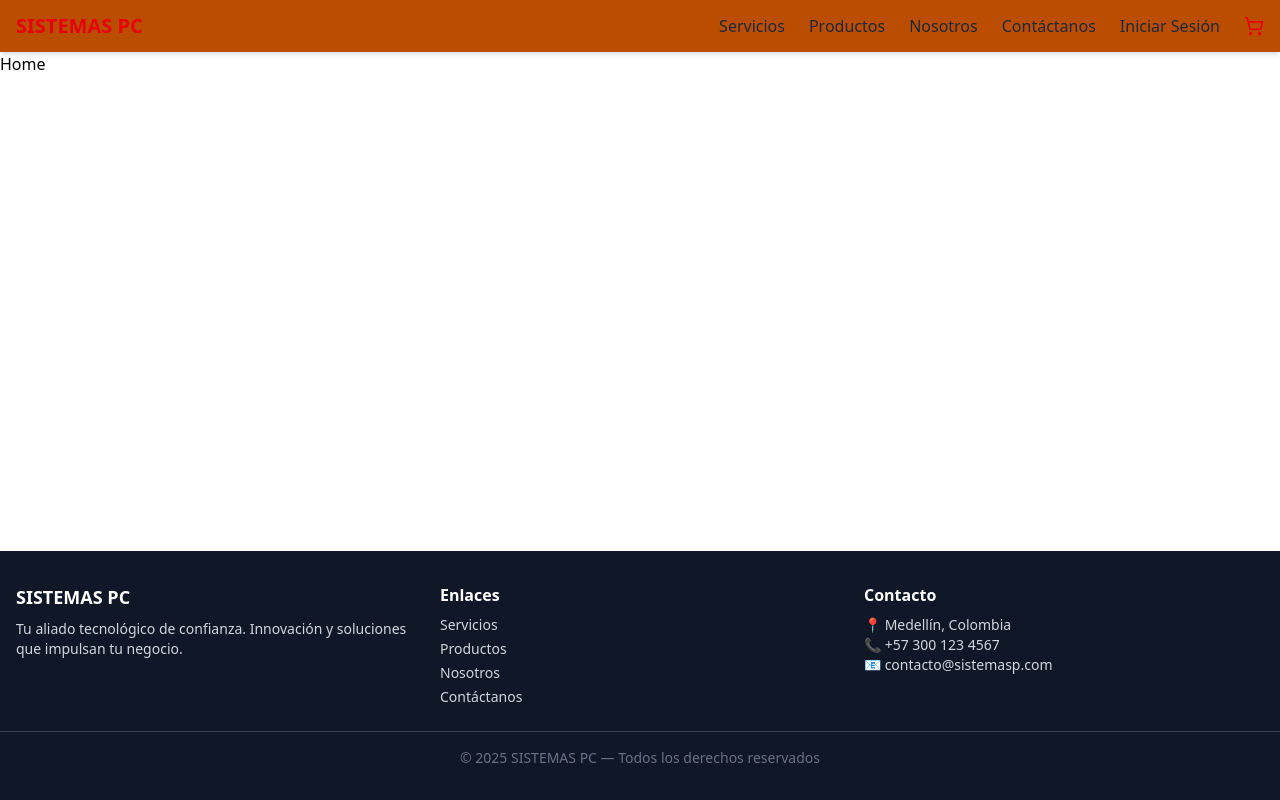
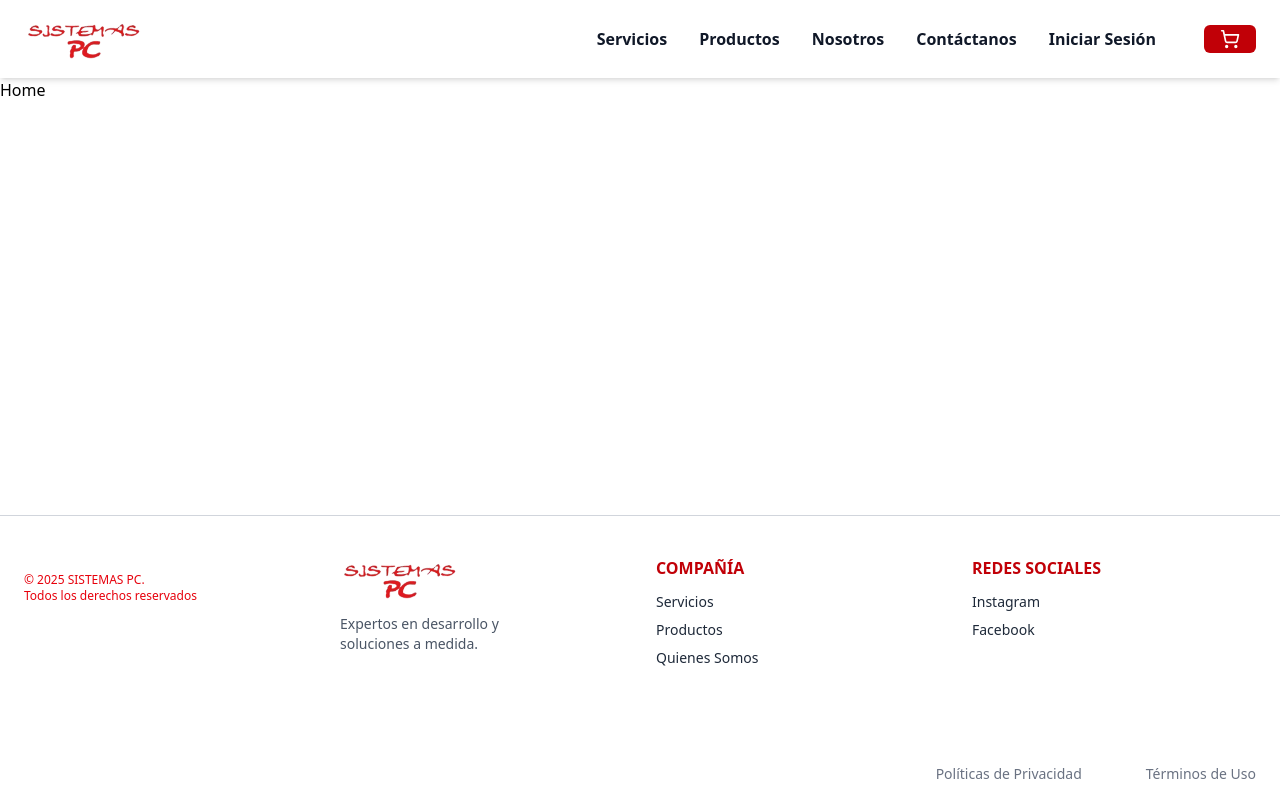
Before and after one commit to Vertecx-CRM/web, a Next.js app in the folder frontend/: page / in a window 1280 px wide. Built offline with nearby package versions, Linux system fonts and the light colour scheme.

Commit message:
feat: finish nav and footer in the home page as layout

```diff
--- a/frontend/src/features/landing/layout/Footer.tsx
+++ b/frontend/src/features/landing/layout/Footer.tsx
@@ -1,46 +1,68 @@
+"use client";
+import Image from "next/image";
+import Link from "next/link";
+
 const Footer = () => {
   return (
-    <footer className="bg-gray-900 text-gray-300 py-8 mt-12">
-      <div className="max-w-7xl mx-auto px-4 grid md:grid-cols-3 gap-6 text-center md:text-left">
-        {/* Columna 1 */}
-        <div>
-          <h3 className="text-white font-bold text-lg mb-2">SISTEMAS PC</h3>
-          <p className="text-sm">
-            Tu aliado tecnológico de confianza. Innovación y soluciones que
-            impulsan tu negocio.
+    <footer className="bg-white text-gray-800 mt-12 border-t border-gray-300">
+      <div className="max-w-7xl mx-auto px-6 py-10 grid md:grid-cols-4 gap-8 text-center md:text-left">
+
+        {/* Columna 1: Derechos de autor */}
+        <div className="flex flex-col items-center md:items-start">
+          <p className="mt-4 text-xs text-red-600">
+            © {new Date().getFullYear()} SISTEMAS PC. <br />
+            Todos los derechos reservados
           </p>
         </div>
 
-        {/* Columna 2 */}
+        {/* Columna 2: Logo y descripción */}
+        <div className="flex flex-col items-center md:items-start">
+          <Image
+            src="/assets/imgs/logo.png"
+            alt="Sistemas PC"
+            width={120}
+            height={60}
+            priority
+          />
+          <p className="mt-3 text-sm text-gray-600 max-w-[200px]">
+            Expertos en desarrollo y soluciones a medida.
+          </p>
+
+        </div>
+
+        {/* Columna 3: Compañía */}
         <div>
-          <h4 className="text-white font-semibold mb-2">Enlaces</h4>
-          <ul className="space-y-1 text-sm">
-            <li>
-              <a href="/services">Servicios</a>
-            </li>
-            <li>
-              <a href="/products">Productos</a>
-            </li>
-            <li>
-              <a href="/about">Nosotros</a>
-            </li>
-            <li>
-              <a href="/contact">Contáctanos</a>
-            </li>
+          <h4 className="text-red-700 font-semibold mb-3 uppercase">
+            Compañía
+          </h4>
+          <ul className="space-y-2 text-sm">
+            <li><Link href="/services">Servicios</Link></li>
+            <li><Link href="/products">Productos</Link></li>
+            <li><Link href="/about">Quienes Somos</Link></li>
           </ul>
         </div>
 
-        {/* Columna 3 */}
+        {/* Columna 4: Redes Sociales */}
         <div>
-          <h4 className="text-white font-semibold mb-2">Contacto</h4>
-          <p className="text-sm">📍 Medellín, Colombia</p>
-          <p className="text-sm">📞 +57 300 123 4567</p>
-          <p className="text-sm">📧 contacto@sistemasp.com</p>
+          <h4 className="text-red-700 font-semibold mb-3 uppercase">
+            Redes Sociales
+          </h4>
+          <ul className="space-y-2 text-sm">
+            <li><a href="#">Instagram</a></li>
+            <li><a href="#">Facebook</a></li>
+          </ul>
         </div>
+
+        {/* Columna vacía para simetría */}
+        <div></div>
       </div>
 
-      <div className="text-center text-gray-500 text-sm mt-6 border-t border-gray-700 pt-4">
-        © {new Date().getFullYear()} SISTEMAS PC — Todos los derechos reservados
+      {/* Línea divisoria y links inferiores */}
+      <div className=" mt-2">
+        <div className="max-w-7xl mx-auto px-6 py-4 flex justify-end gap-16 text-sm text-gray-500">
+          <Link href="#">Políticas de Privacidad</Link>
+          <Link href="#">Términos de Uso</Link>
+        </div>
       </div>
     </footer>
   );
--- a/frontend/src/features/landing/layout/Nav.tsx
+++ b/frontend/src/features/landing/layout/Nav.tsx
@@ -1,28 +1,39 @@
 "use client";
 import Link from "next/link";
 import { useState } from "react";
+import Image from "next/image";
 import { ShoppingCart } from "lucide-react";
+import { routes } from "@/shared/routes";
 
 const Nav = () => {
   const [isOpen, setIsOpen] = useState(false);
 
   return (
-    <nav className="bg-amber-700 shadow-md sticky top-0 z-50">
-      <div className="max-w-7xl mx-auto px-4 py-3 flex items-center justify-between">
+    <nav className="bg-white shadow-md sticky top-0 z-50">
+      <div className="max-w-7xl mx-auto px-6 py-4 flex items-center justify-between">
         {/* Logo */}
-        <Link href="/" className="text-red-600 font-bold text-xl">
-          SISTEMAS PC
-        </Link>
+        <Image
+          src="/assets/imgs/logo.png"
+          alt="logo"
+          width={120}
+          height={60}
+          priority
+        />
 
         {/* Desktop Menu */}
-        <div className="hidden md:flex gap-6 text-gray-800 font-medium">
-          <Link href="/services">Servicios</Link>
-          <Link href="/products">Productos</Link>
-          <Link href="/about">Nosotros</Link>
-          <Link href="/contact">Contáctanos</Link>
-          <Link href="/login">Iniciar Sesión</Link>
-          <Link href="/cart" className="flex items-center">
-            <ShoppingCart className="h-5 w-5 text-red-600" />
+        <div className="hidden md:flex items-center gap-8 text-gray-900 font-semibold text-base">
+          <Link href={routes.landing.services}>Servicios</Link>
+          <Link href={routes.landing.products}>Productos</Link>
+          <Link href={routes.landing.about}>Nosotros</Link>
+          <Link href={routes.landing.contact}>Contáctanos</Link>
+          <Link href={routes.auth.login}>Iniciar Sesión</Link>
+
+          {/* Carrito */}
+          <Link
+            href={routes.landing.cart}
+            className="ml-4 bg-red-700 hover:bg-red-800 text-white px-4 py-1 rounded-md flex items-center justify-center transition"
+          >
+            <ShoppingCart className="h-5 w-5" />
           </Link>
         </div>
 
@@ -37,14 +48,17 @@ const Nav = () => {
 
       {/* Mobile Menu */}
       {isOpen && (
-        <div className="md:hidden flex flex-col bg-white shadow-md px-4 pb-4 space-y-2">
-          <Link href="/services">Servicios</Link>
-          <Link href="/products">Productos</Link>
-          <Link href="/about">Nosotros</Link>
-          <Link href="/contact">Contáctanos</Link>
-          <Link href="/login">Iniciar Sesión</Link>
-          <Link href="/cart" className="flex items-center gap-2">
-            <ShoppingCart className="h-5 w-5 text-red-600" /> Carrito
+        <div className="md:hidden flex flex-col bg-white shadow-md px-6 pb-4 space-y-3 text-gray-900 font-medium">
+          <Link href={routes.landing.services}>Servicios</Link>
+          <Link href={routes.landing.products}>Productos</Link>
+          <Link href={routes.landing.about}>Nosotros</Link>
+          <Link href={routes.landing.contact}>Contáctanos</Link>
+          <Link href={routes.auth.login}>Iniciar Sesión</Link>
+          <Link
+            href={routes.landing.cart}
+            className="flex items-center gap-2 bg-red-700 hover:bg-red-800 text-white px-4 py-2 rounded-md transition"
+          >
+            <ShoppingCart className="h-5 w-5" /> Carrito
           </Link>
         </div>
       )}
--- a/frontend/src/shared/routes.ts
+++ b/frontend/src/shared/routes.ts
@@ -5,6 +5,7 @@ interface IRoutes {
     services: string;
     about: string;
     contact: string;
+    cart: string;
   };
   auth: {
     login: string;
@@ -36,6 +37,7 @@ export const routes: IRoutes = {
     services: "/services",
     about: "/about",
     contact: "/contact",
+    cart: "/cart",
   },
   auth: {
     login: "/auth/login",
```
Also changed, not shown: frontend/public/assets/imgs/logo.png (added).
